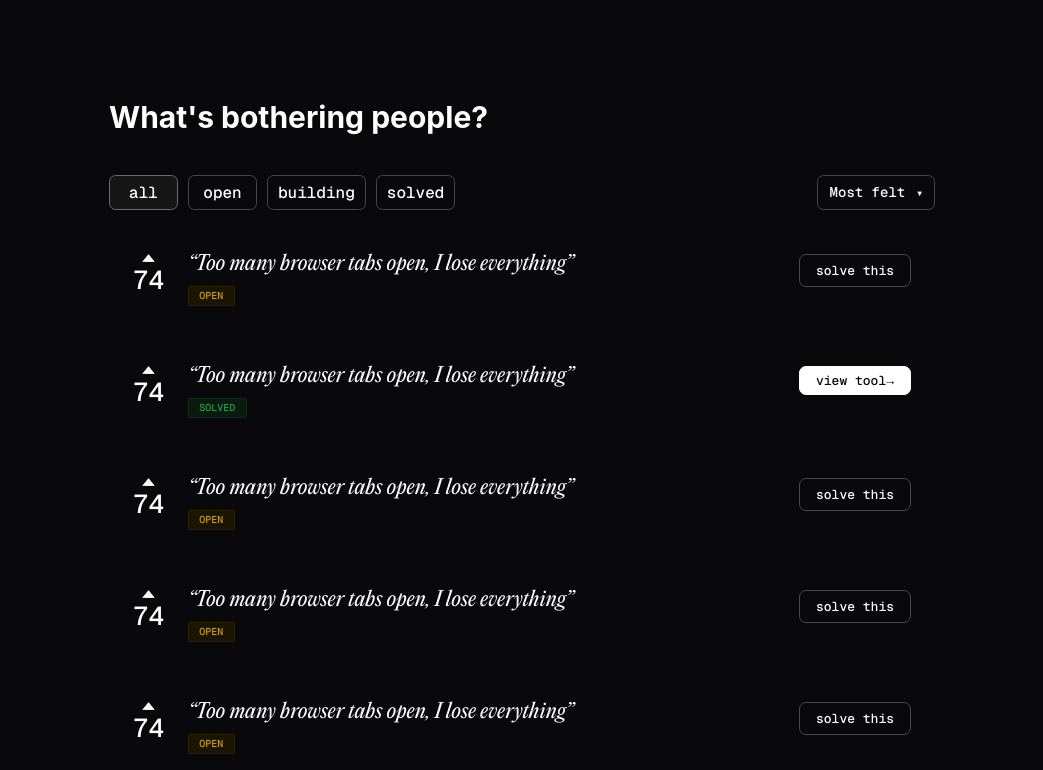
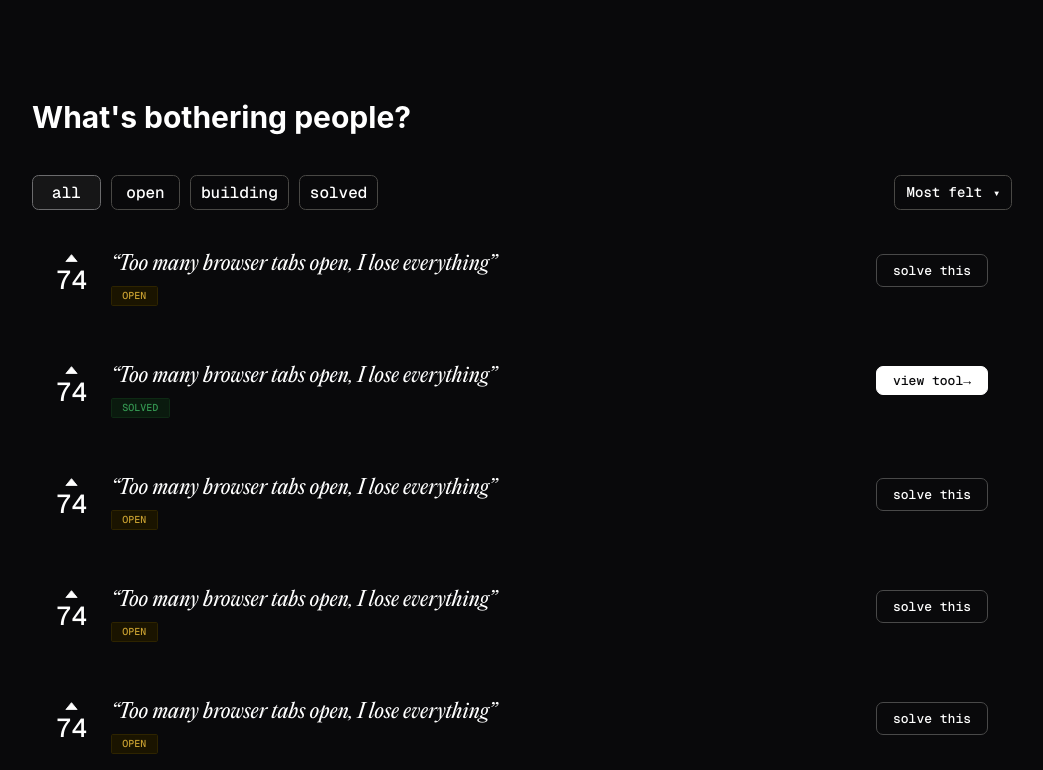
Before and after one commit to Habeeb00/ark, a React (Vite) app: page / in a window 1280 px wide. Shown: the part 2950-3720 px from the top of the page, without its empty margins (118-1161 px from the left). Built offline with nearby package versions, Linux system fonts and the light colour scheme; a web font is replaced by a local one.

Commit message:
fix: remove 826px max-width from painboard-inner so content aligns with [03] banner left edge

```diff
--- a/css/styles.css
+++ b/css/styles.css
@@ -882,8 +882,6 @@ ol {
 /* Pain List */
 .painboard-inner {
   width: 100%;
-  max-width: 826px;
-  margin: 0 auto;
 }
 
 .pain-list {
```
